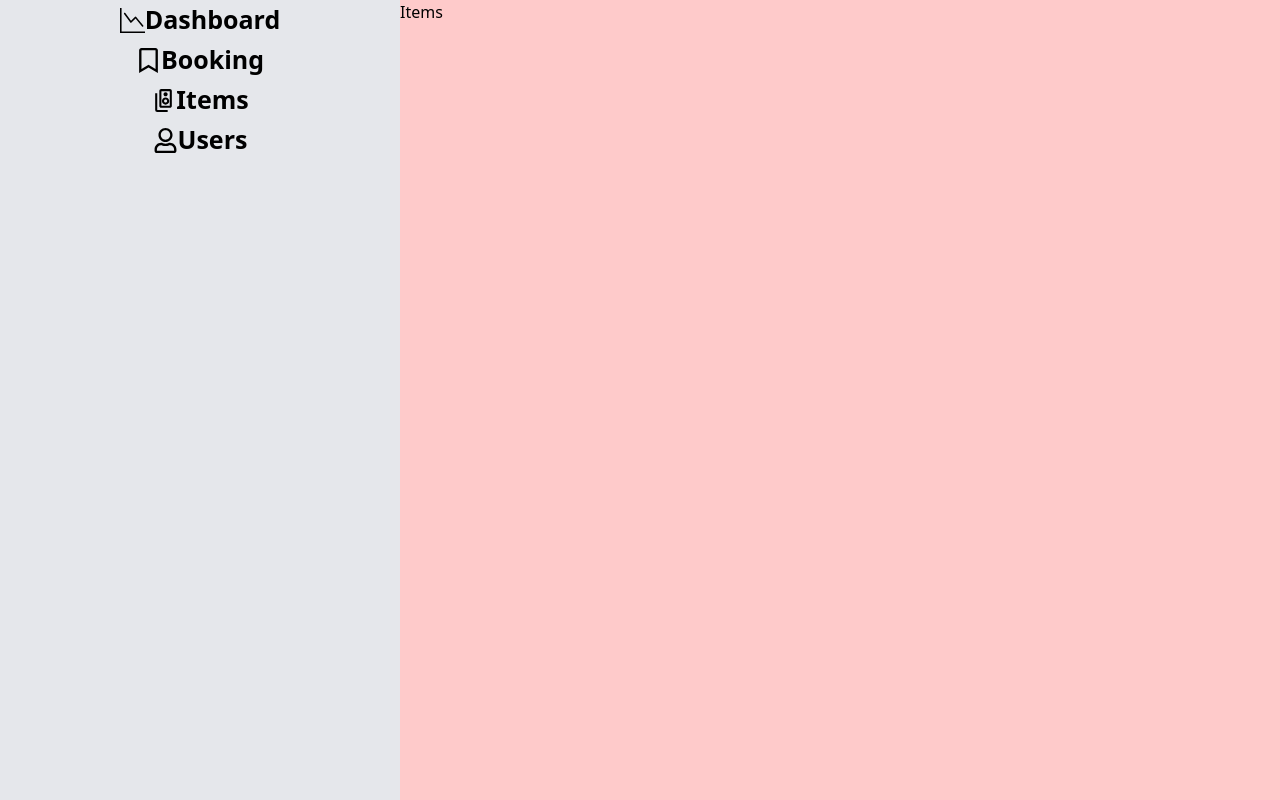
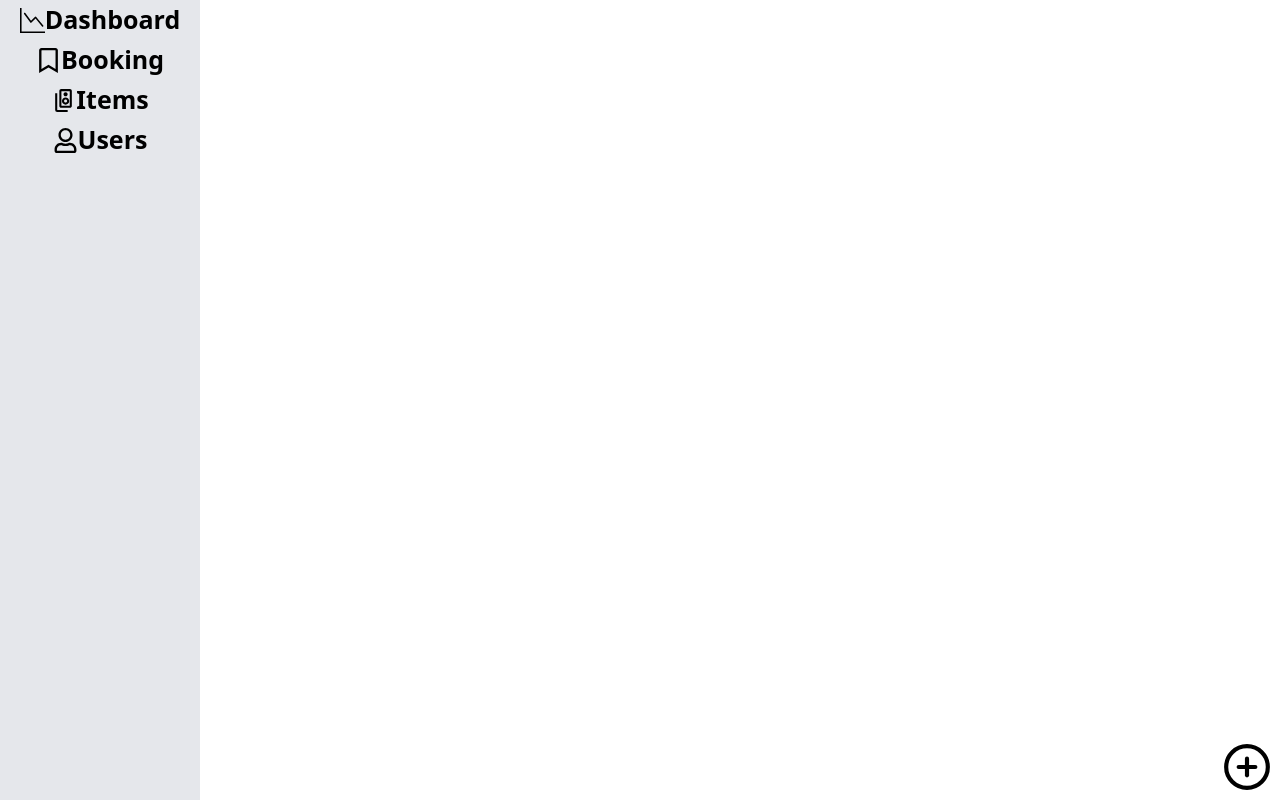
Before and after one commit to Tashika-Wijesooriya/kv-audio-frontend, a React (Vite) app: page /admin/items in a window 1280 px wide. Built offline with nearby package versions, Linux system fonts and the light colour scheme.

Commit message:
create admin Item Page

```diff
--- /dev/null
+++ b/src/pages/admin/adminItemsPage.jsx
@@ -0,0 +1,8 @@
+import { LuCirclePlus } from "react-icons/lu";
+export default function AdminItemsPage() {
+  return (
+    <div className="w-full h-full relative  justify-center items-center ">
+      <LuCirclePlus  className="text-[50px] absolute right-2 bottom-2 hover:text-blue-700 hover:cursor-pointer"/>
+    </div>
+  );
+}
--- a/src/pages/admin/adminPage.jsx
+++ b/src/pages/admin/adminPage.jsx
@@ -3,10 +3,11 @@ import { FaRegBookmark } from "react-icons/fa";
 import { MdOutlineSpeakerGroup } from "react-icons/md";
 import { FaRegUser } from "react-icons/fa";
 import { Route, Routes, Link } from "react-router-dom";
+import AdminItemsPage from "./adminItemsPage";
 export default function AdminPage() {
   return (
     <div className="w-full h-screen flex">
-      <div className="w-[400px] h-full bg-gray-200">
+      <div className="w-[200px] h-full bg-gray-200">
         <button className="w-full h-[40px] text-[25px] font-bold flex justify-center items-center">
           <BsGraphDown />
           Dashboard
@@ -31,10 +32,11 @@ export default function AdminPage() {
           <FaRegUser /> Users
         </Link>
       </div>
-      <div className="w-[calc(100vw-400px)] bg-red-200">
+      <div className="w-[calc(100vw-200px)]">
         <Routes path="/*">
-          <Route path="/booking" element={<h1>Booking</h1>}/>
-          <Route path="items" element={<h1>Items</h1>} />
+          <Route path="/booking" element={<h1>Booking</h1>} />
+
+          <Route path="items" element={<AdminItemsPage />} />
           <Route path="users" element={<h1>Users</h1>} />
         </Routes>
       </div>
--- a/src/pages/login/login.jsx
+++ b/src/pages/login/login.jsx
@@ -20,22 +20,20 @@ export default function LoginPage() {
       return;
     }
 
-    // Set loading state while awaiting response
     setIsLoading(true);
 
-    // Make the API call
     axios
-      .post("http://localhost:3500/api/users/login", { email, password })
+      .post("http://localhost:3600/api/users/login", { email, password })
       .then((res) => {
         setIsLoading(false);
         toast.success("Login Success");
 
-        // Get the user data and redirect based on the role
-        const user = res.data.user;
+        const user = res.data.user
+        localStorage.setItem("token", res.data.token);
         if (user.role === "admin") {
-          navigate("/admin"); // Redirect to admin dashboard
+          navigate("/admin");
         } else {
-          navigate("/"); // Redirect to user home page
+          navigate("/");
         }
       })
       .catch((err) => {
```
